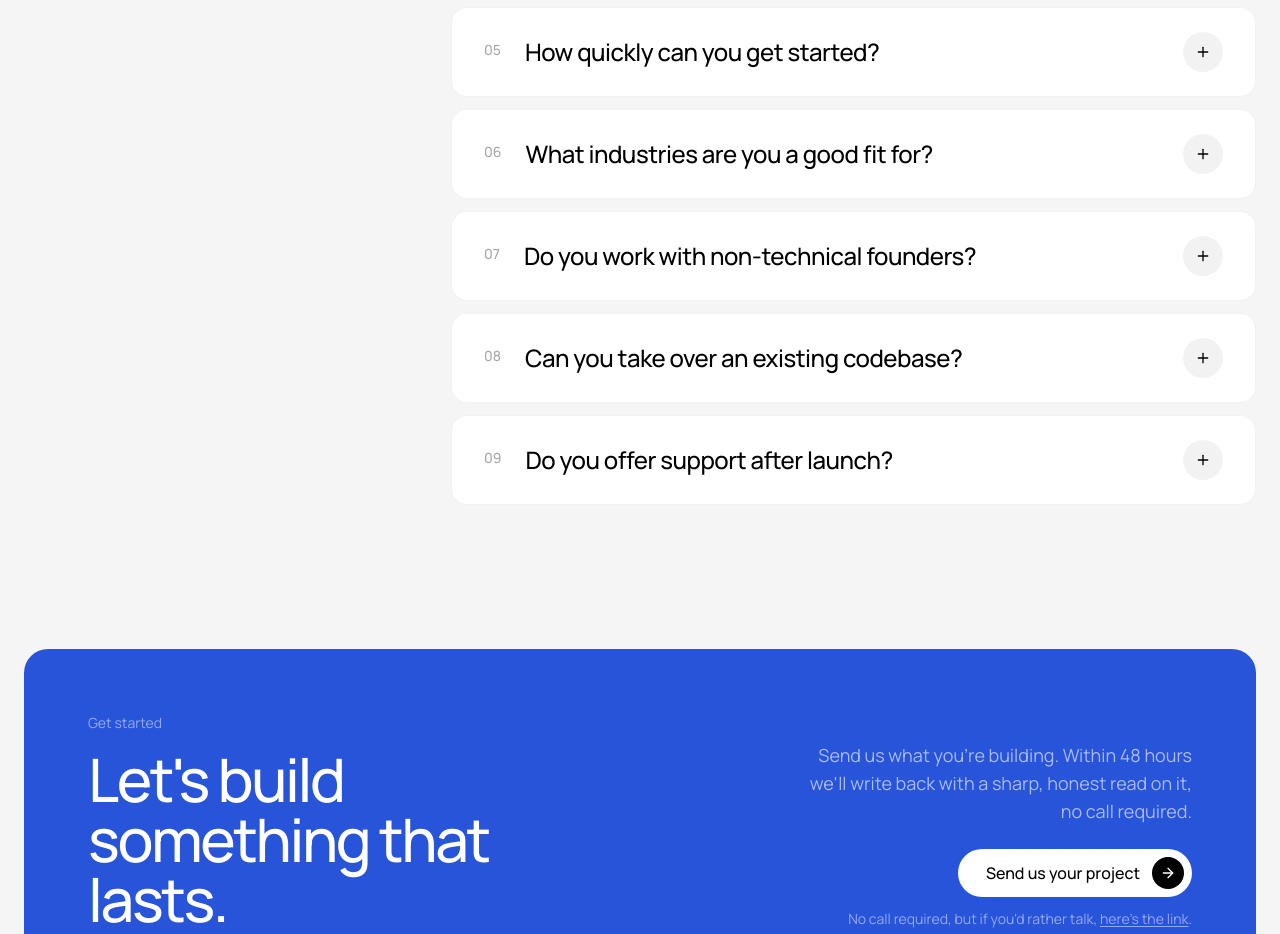
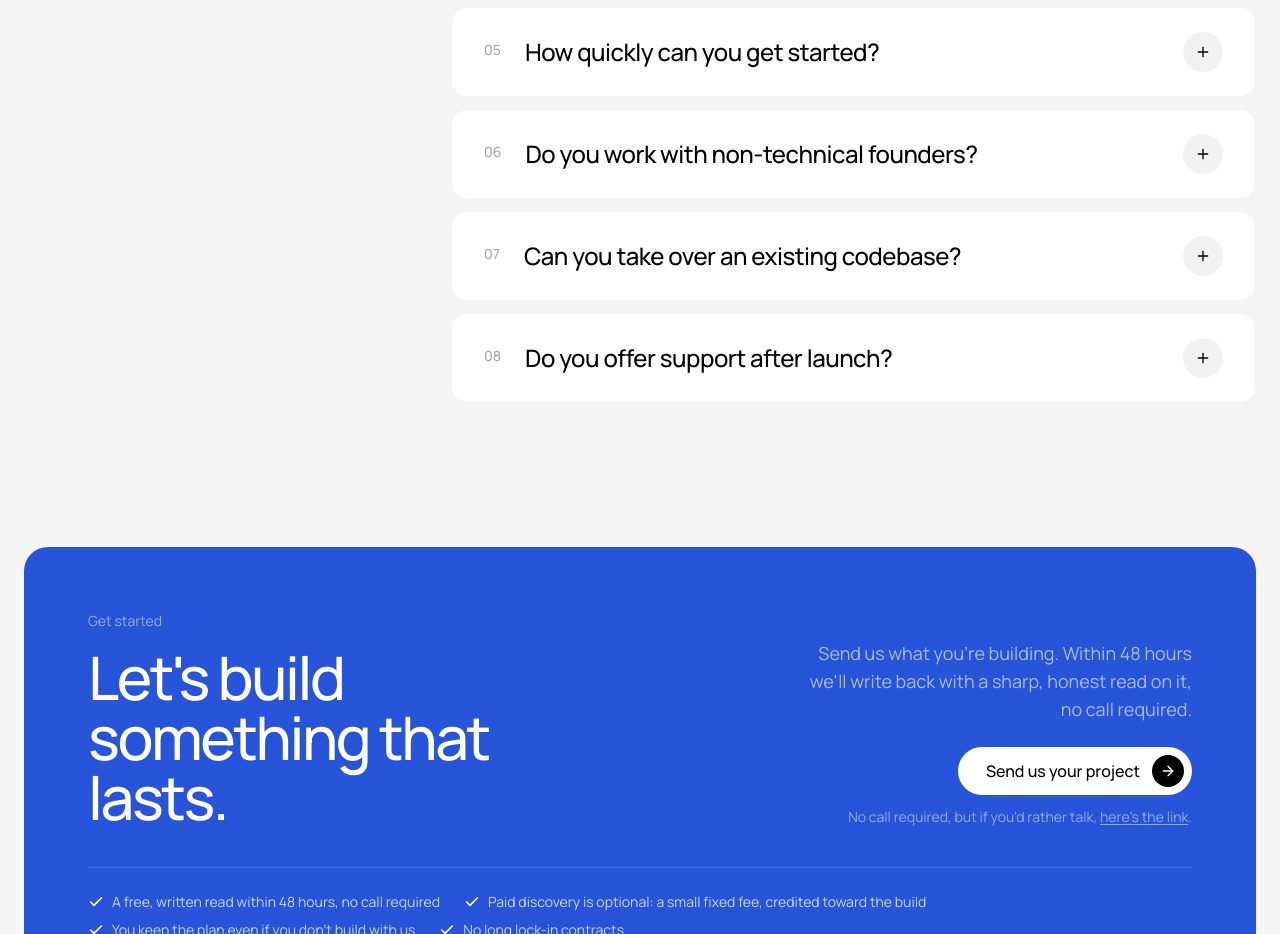
Before and after one commit to Vecminds/vecminds, a Next.js app: page / in a window 1280 px wide. Shown: the part 5640-6574 px from the top of the page. Built offline with nearby package versions, Linux system fonts and the light colour scheme.

Commit message:
feat: comment out FAQ entry about industry fit for content refinement

```diff
--- a/components/FaqSection.tsx
+++ b/components/FaqSection.tsx
@@ -25,10 +25,10 @@ const faqs = [
     q: "How quickly can you get started?",
     a: "We usually send an initial read within 48 hours of your first message. Depending on current capacity, we can kick off discovery within one to two weeks of agreeing on scope. We're always upfront about availability, so you'll never get false urgency from us.",
   },
-  {
-    q: "What industries are you a good fit for?",
-    a: "We do our best work on problems with real operational stakes: complex systems, meaningful workflows, and actual data. We work most often with FinTech, Healthcare, E-commerce, Logistics, and professional services teams. The deciding factor is the challenge, not the vertical. If your system is complex and your team is serious about solving it, we'd like to hear from you.",
-  },
+  // {
+  //   q: "What industries are you a good fit for?",
+  //   a: "We do our best work on problems with real operational stakes: complex systems, meaningful workflows, and actual data. We work most often with FinTech, Healthcare, E-commerce, Logistics, and professional services teams. The deciding factor is the challenge, not the vertical. If your system is complex and your team is serious about solving it, we'd like to hear from you.",
+  // },
   {
     q: "Do you work with non-technical founders?",
     a: "Often. We turn fuzzy product ideas into clear, shippable specs, push back where it matters, and only build what survives that pressure. You stay close to the work without ever needing to read a pull request.",
```
